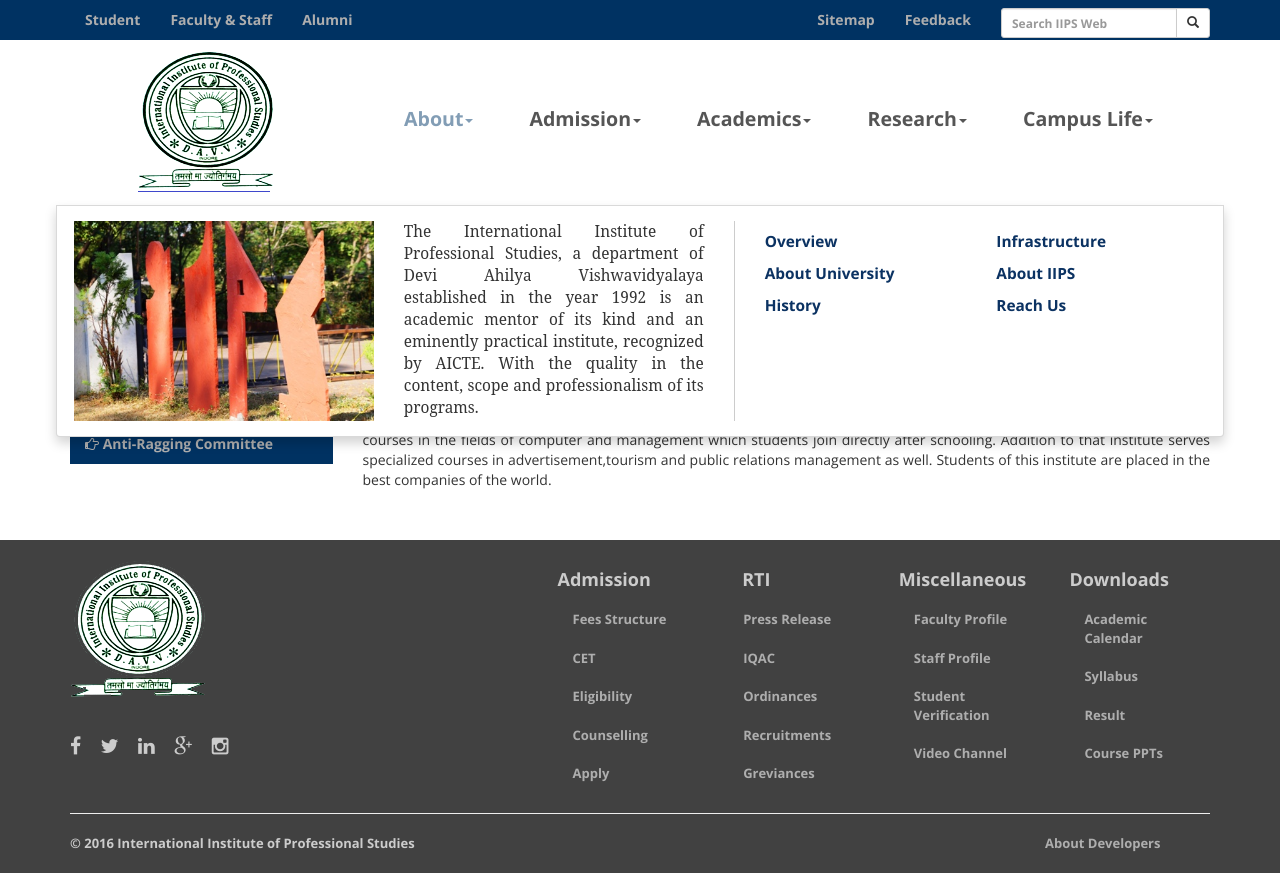
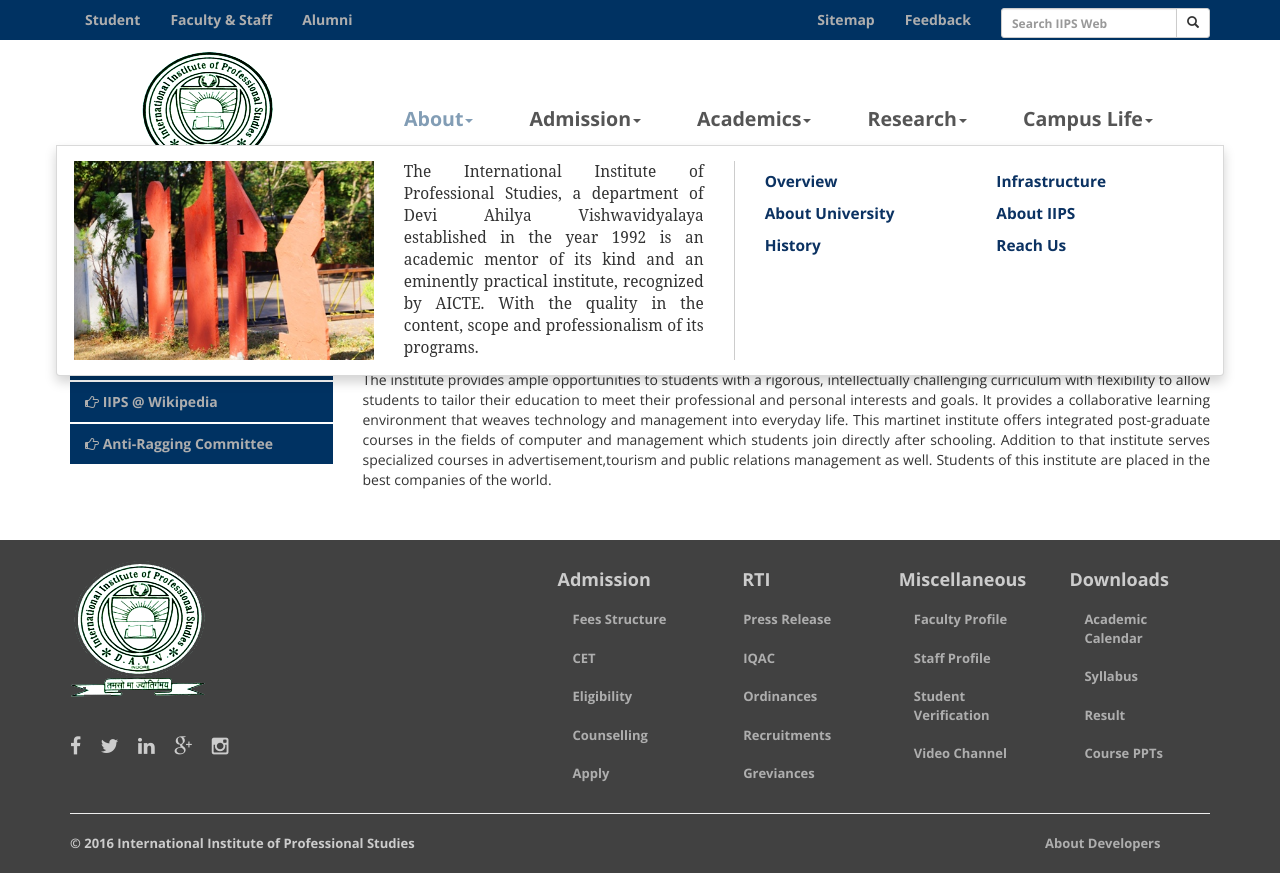
Before and after one commit to dc-iips/iips-website, a PHP site: page /about_iips.php in a window 1280 px wide, after a click on "About". Run offline with PHP 8.4, Linux system fonts and the light colour scheme; some libraries are stand-ins or nearby versions.

Commit message:
Add style for yamm

```diff
--- a/iips_website/yamm/yamm.css
+++ b/iips_website/yamm/yamm.css
@@ -22,5 +22,5 @@
 .yamm .dropdown.yamm-fw .dropdown-menu {
   left: 0;
   right: 0;
-  margin-top: 0.2%;
+  margin-top: -5%;
 }
```
